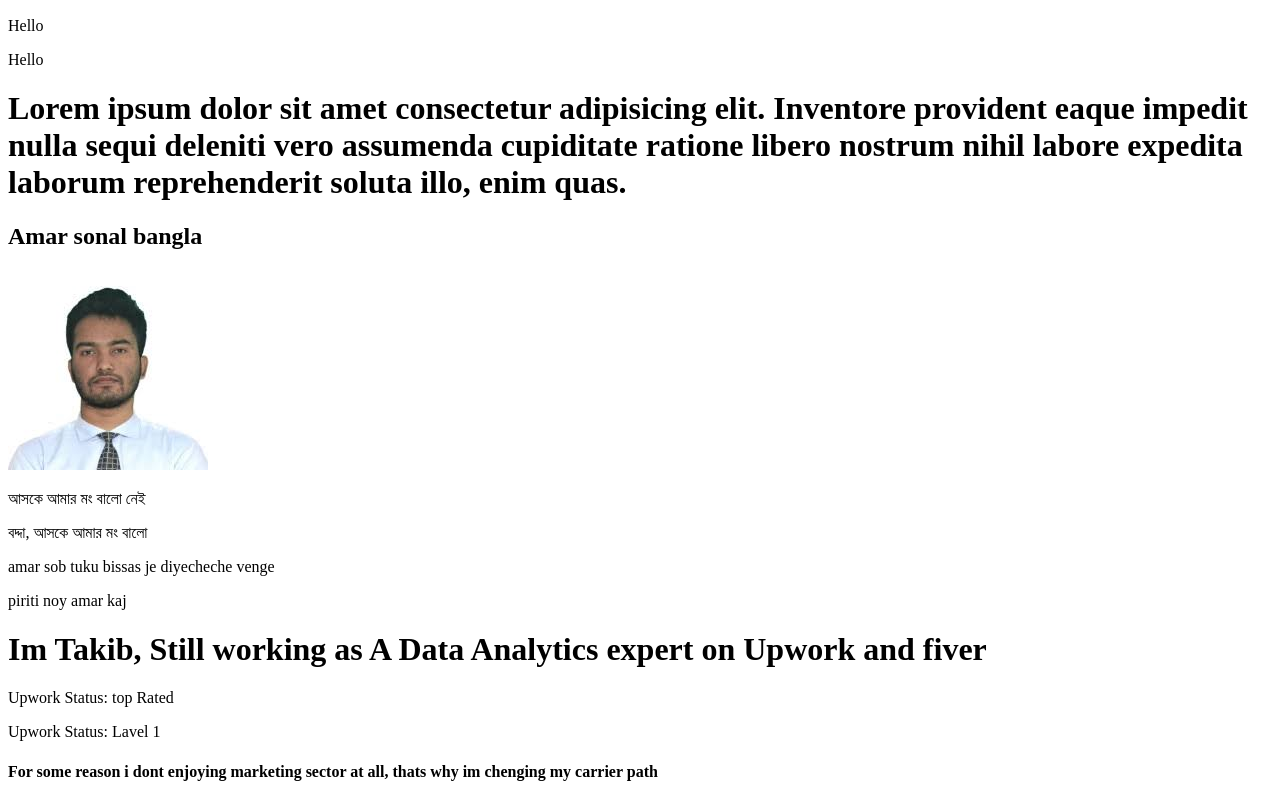
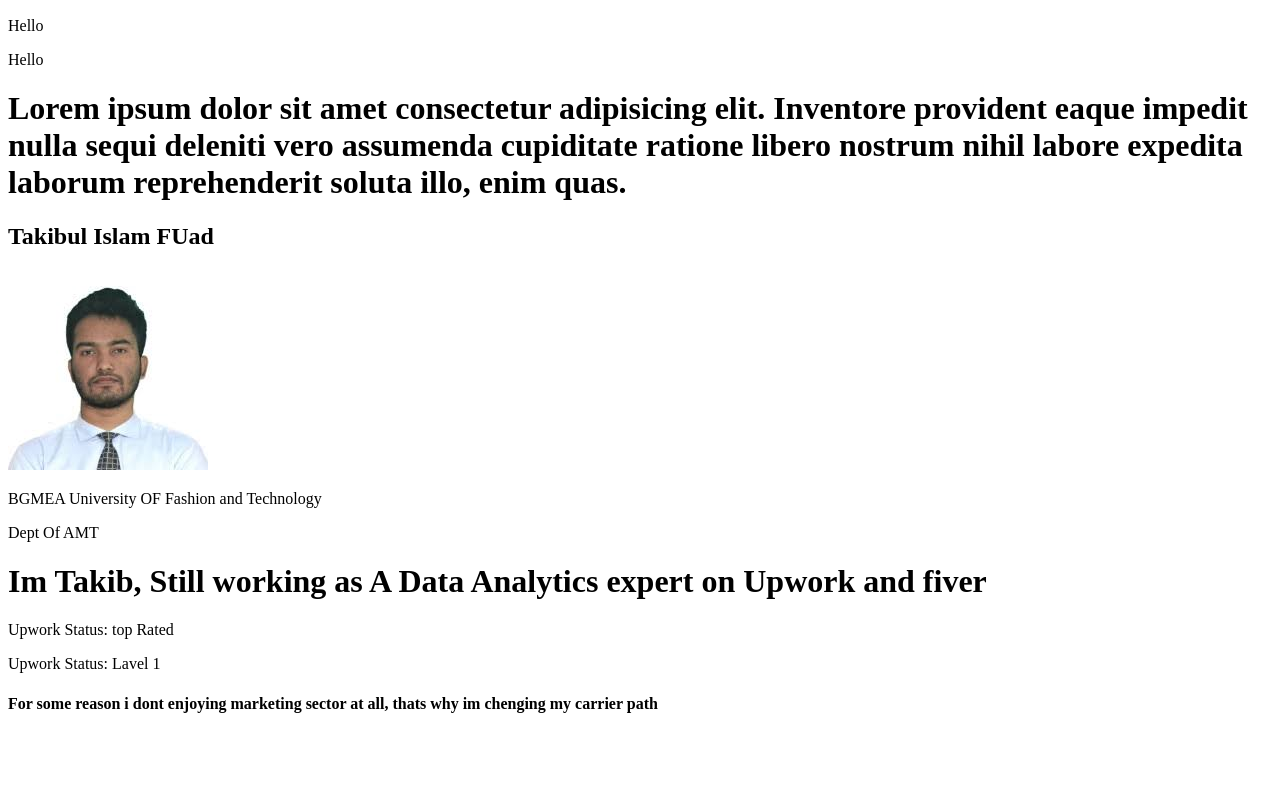
Before and after one commit to takibulislam/git-bash-issue, a plain HTML site: page index.html in a window 1280 px wide. Shown: the part 110-912 px from the top of the page. After the commit the page ends 844 px from the top, so only its background shows below. Drawn offline with Linux system fonts and the light colour scheme.

Commit message:
content chaged

```diff
--- a/index.html
+++ b/index.html
@@ -13,12 +13,10 @@
     <P>Hello</P>
     <H1>Lorem ipsum dolor sit amet consectetur adipisicing elit. Inventore provident eaque impedit nulla sequi deleniti vero assumenda cupiditate ratione libero nostrum nihil labore expedita laborum reprehenderit soluta illo, enim quas.</H1>
 
-    <h2>Amar sonal bangla</h2>
+    <h2>Takibul Islam FUad</h2>
     <img src="img/download.jpg" alt="">
-    <p>আসকে আমার মং বালো নেই</p>
-    <p>বদ্দা, আসকে আমার মং বালো</p>
-    <p>amar sob tuku bissas je diyecheche venge</p>
-    <p>piriti noy amar kaj</p>
+    <p>BGMEA University OF Fashion and Technology</p>
+    <p>Dept Of AMT</p>
 
     <div>
         <h1>Im Takib, Still working as A Data Analytics expert on Upwork and fiver</h1>
```
